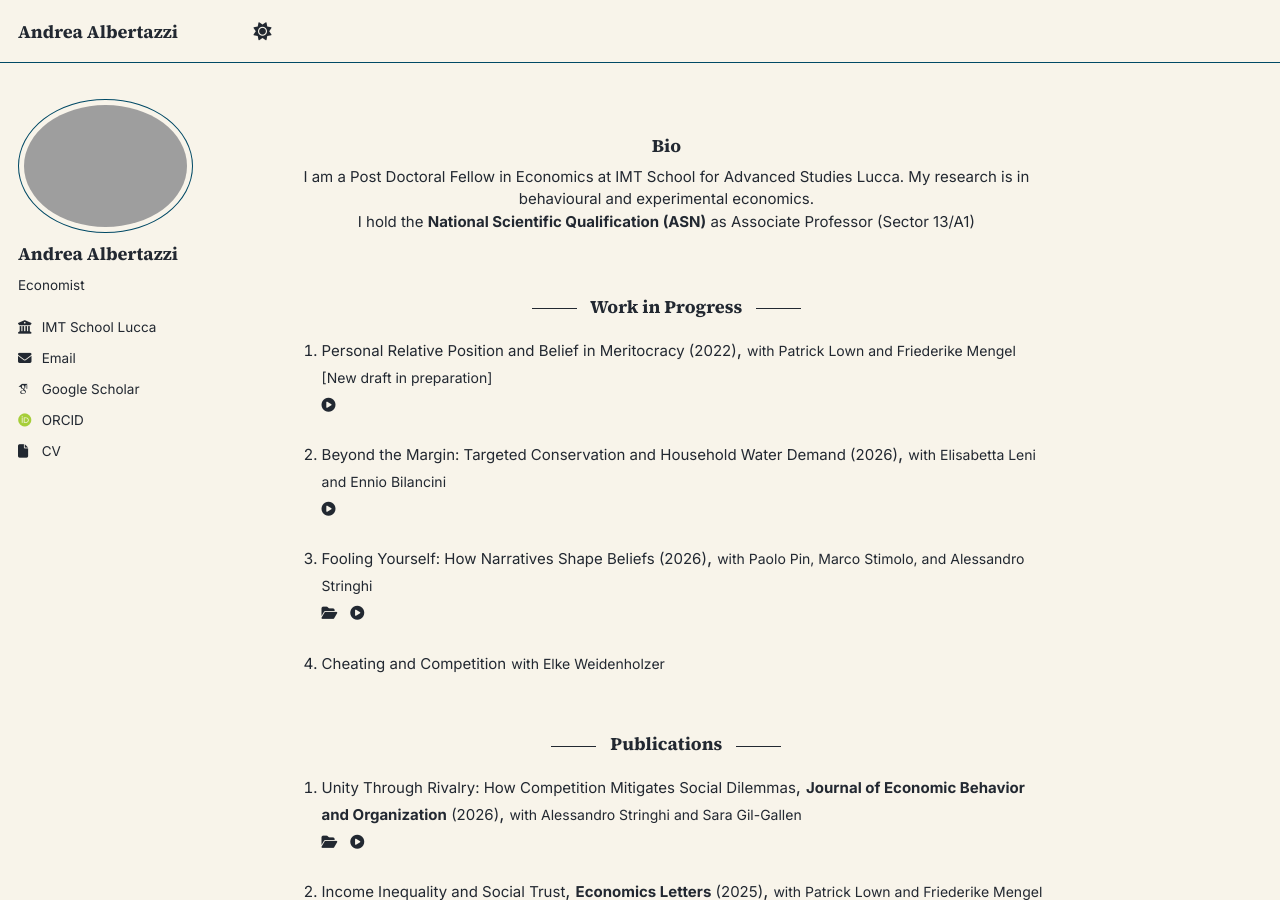
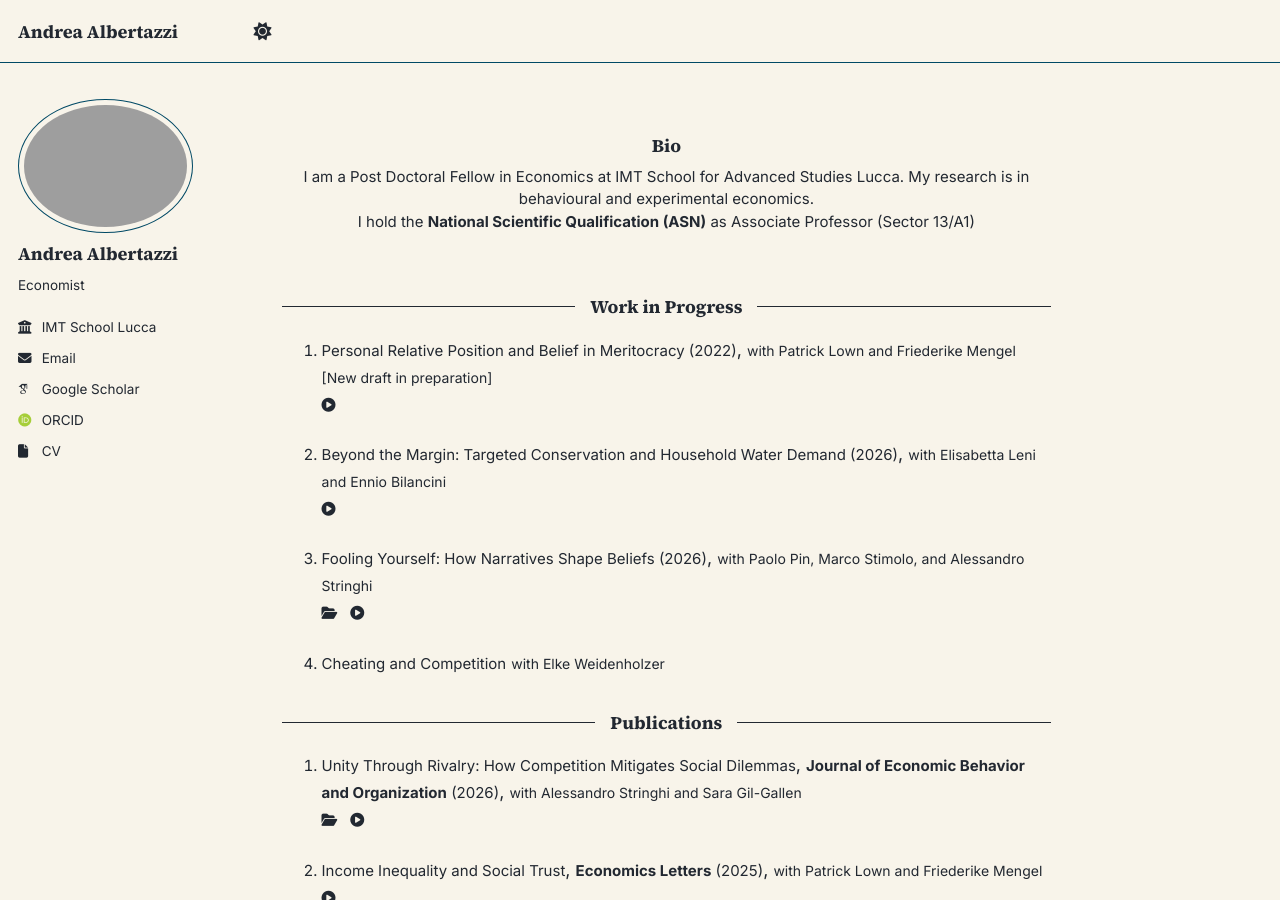
Before and after one commit to tazze87/tazze87.github.io, a Jekyll site: the page built from _pages/about.md, in a window 1280 px wide and 900 px high. Built offline with Jekyll 4.4.1, drawn with Linux system fonts in a browser that asks for light colours; some web fonts are replaced; a script that is not in the unit is left out.

Commit message:
Update about.md

```diff
--- a/_pages/about.md
+++ b/_pages/about.md
@@ -9,10 +9,10 @@ author_profile: true
           I hold the <b>National Scientific Qualification (ASN)</b> as Associate Professor (Sector 13/A1)</div>
 
 <br>
-<h3 style="text-align:center;">
-  <span style="display:inline-block; width:45px; border-top:1px solid; vertical-align:middle; margin-right:10px;"></span>
-  Work in Progress
-  <span style="display:inline-block; width:45px; border-top:1px solid; vertical-align:middle; margin-left:10px;"></span>
+<h3 style="display:flex; align-items:center; text-align:center; gap:15px;">
+  <span style="flex:1; border-top:1px solid;"></span>
+  <span>Work in Progress</span>
+  <span style="flex:1; border-top:1px solid;"></span>
 </h3>
 
 1. <a href="https://papers.ssrn.com/sol3/papers.cfm?abstract_id=3789067" target="_blank" rel="noopener noreferrer" style="font-size:15px;">
@@ -57,10 +57,10 @@ author_profile: true
 
 
 
-<h3 style="text-align:center;"><br>
-  <span style="display:inline-block; width:45px; border-top:1px solid; vertical-align:middle; margin-right:10px;"></span>
-  Publications
-  <span style="display:inline-block; width:45px; border-top:1px solid; vertical-align:middle; margin-left:10px;"></span>
+<h3 style="display:flex; align-items:center; text-align:center; gap:15px; margin-top:2em;">
+  <span style="flex:1; border-top:1px solid;"></span>
+  <span>Publications</span>
+  <span style="flex:1; border-top:1px solid;"></span>
 </h3>
 
 1. <a href="/files/SAG_enemy_of_my_enemy.pdf" target="_blank" rel="noopener noreferrer" style="font-size:15px;">
```
